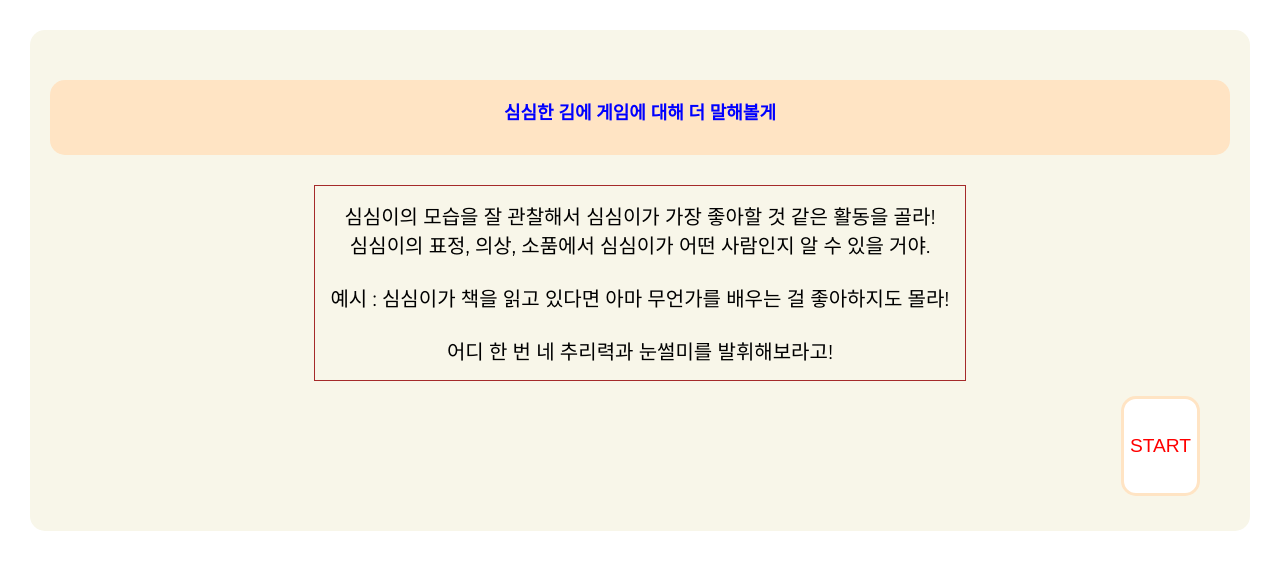
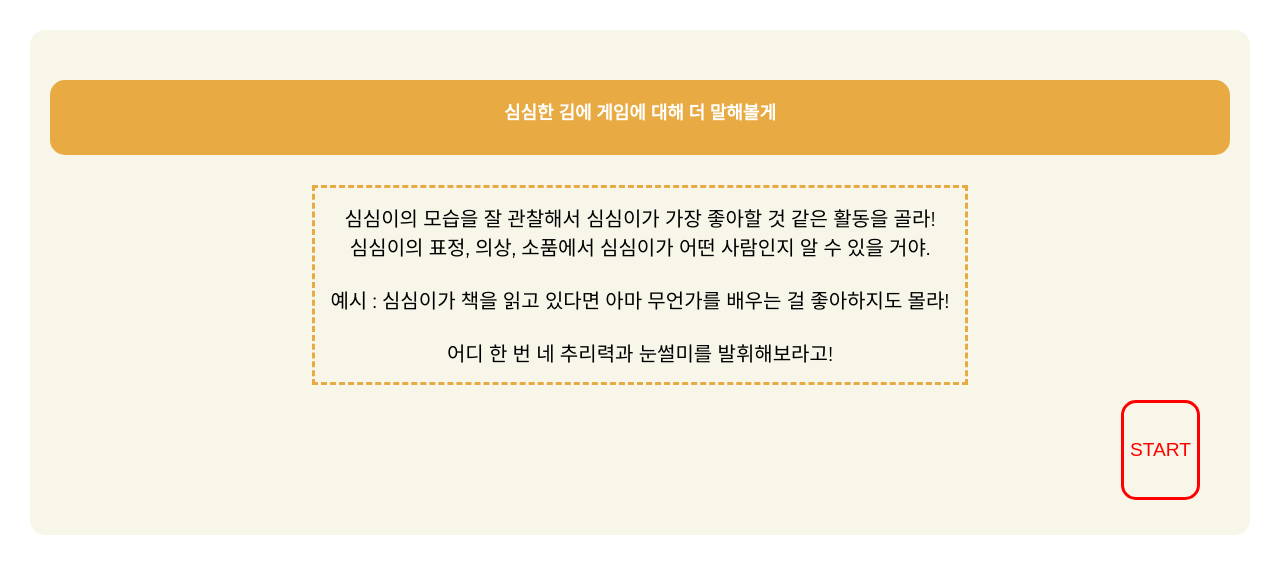
Before and after one commit to babycroc/SDK-Hackathon-3P, a React (Create React App) app in the folder front-end/: page /script in a window 1280 px wide. Shown: the top 574 px of the page. Built offline with nearby package versions, Linux system fonts and the light colour scheme.

Commit message:
change btn color and reset greeting text timing

```diff
--- a/front-end/src/pages/Greeting.css
+++ b/front-end/src/pages/Greeting.css
@@ -12,11 +12,11 @@
     height: 100px;
     margin : 30px;
     padding: 10px;
-    border-radius: 15px;
-    background-color: bisque;
+    border-radius: 35%;
+    background-color: white;
     text-align: center;
     font-size: 20px;
-    font-weight: 300;
+    font-weight: 600;
 
 }
 
@@ -36,8 +36,8 @@
         width: max-content;
         height: 100px;
         line-height:40px;
-        border: 3px solid bisque;
-        background-color: white;
+        border: 3px solid var(--orange);
+        background-color: var(--background-color);
         border-radius: 15px;
         margin:15px 30px;
         font-size: larger;
@@ -45,12 +45,3 @@
         cursor: pointer;
         transition:all 0.9s, color 0.3;
 }
-
-#script-button:hover{
-    background-color: yellow;
-    transform: scale(1.2);
-}
-
-#script-button:active{
-    transform: scale(1.5);
-}
--- a/front-end/src/pages/Greeting.js
+++ b/front-end/src/pages/Greeting.js
@@ -26,7 +26,7 @@ function Greeting () {
         const timer = setInterval(() => {
             setIndex(index + 1);
             // console.log(index)
-        }, 1000);
+        }, 4000);
         console.log(index)
 
         if(index >= greeting_text.length - 1) clearInterval(timer);
--- a/front-end/src/pages/Script.css
+++ b/front-end/src/pages/Script.css
@@ -18,20 +18,21 @@
     width: 100%;
     height: 75px;
     margin: 30px;
-    background-color: bisque;
+    background-color: var(--orange);
     border-radius: 15px;
     text-align: center;
     justify-content: center;
 }
 
 #title {
-    color: blue;
+    color: white;
     font-size: large;
 }
 
 #scription {
     padding: 15px;
-    border: 1px solid brown;
+    border: 3px solid var(--orange);
+    border-style: dashed;
     font-size: 20px;
 }
 #button-box {
@@ -44,8 +45,8 @@
     width: max-content;
     height: 100px;
     line-height:40px;
-    border: 3px solid bisque;
-    background-color: white;
+    border: 3px solid red;
+    background-color: var(--background-color);
     border-radius: 15px;
     margin:15px 30px;
     font-size: larger;
@@ -56,11 +57,12 @@
 }
 
 #gamestart-btn:hover{
-    background-color: yellow;
+    background-color: rgb(238, 86, 86);
+    color: white;
     transform: scale(1.2);
 }
 
 #gamestart-btn:active{
     transform: scale(1.5);
-    color: green;
+    color: yellow;
 }
```
